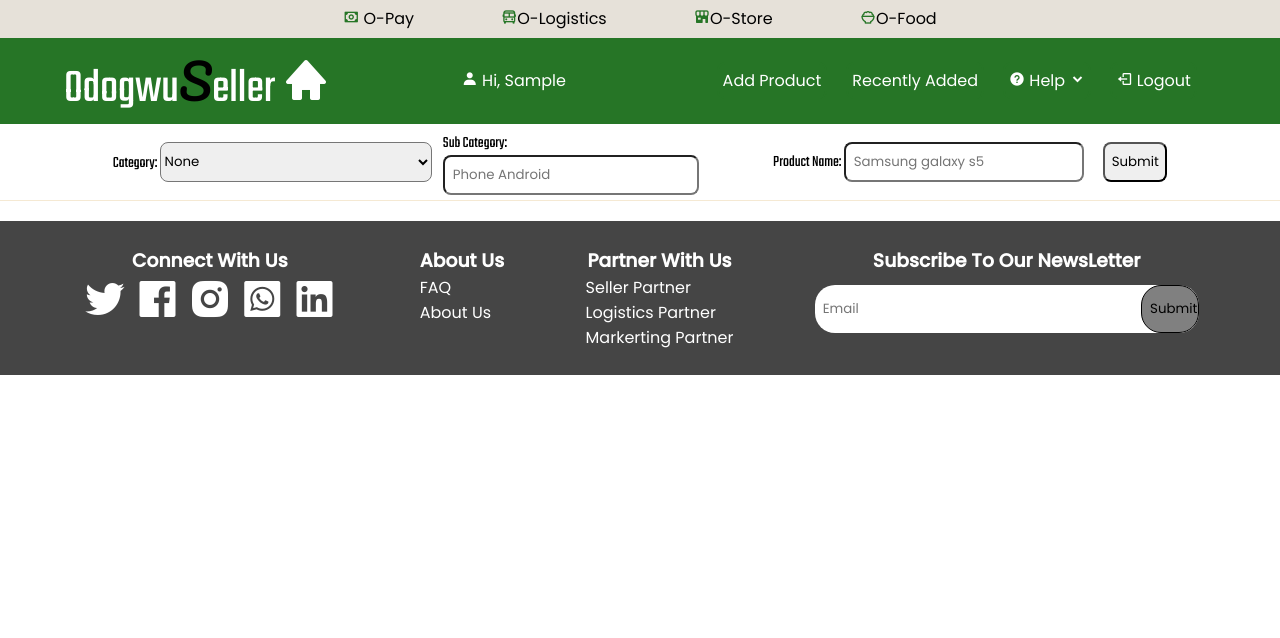
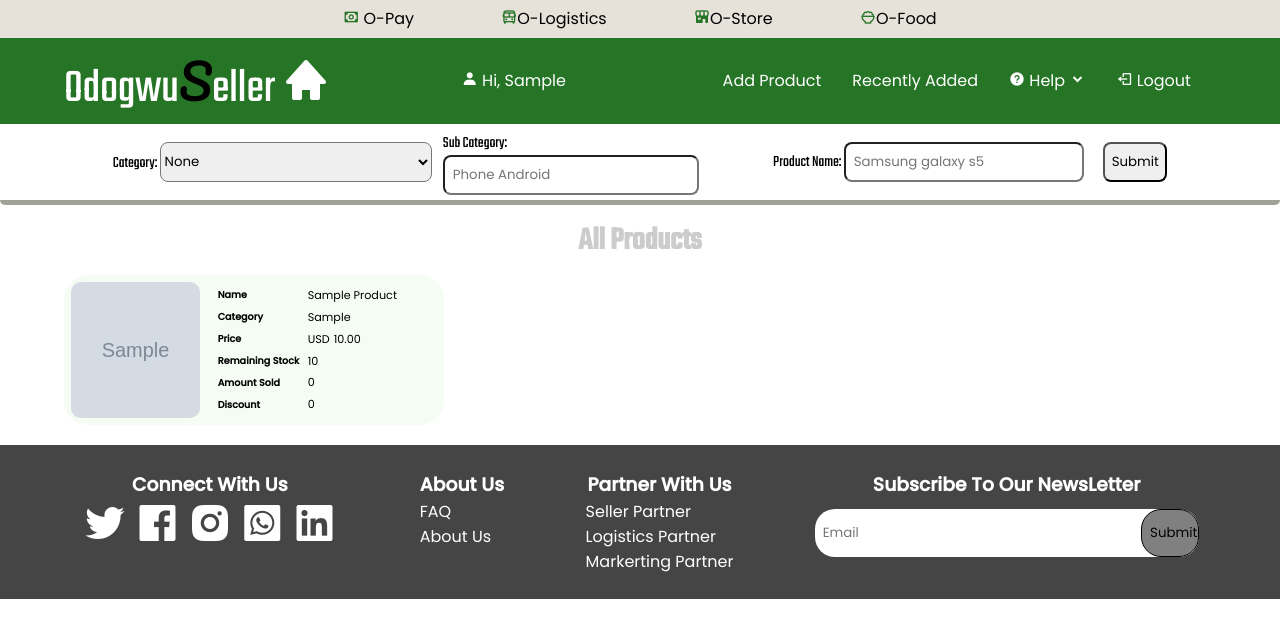
Before and after one commit to binael/OdogwuStore, a Flask app: page /o-seller in a window 1280 px wide. Shown: the top 638 px of the page. Run offline with Flask 3, Linux system fonts and the light colour scheme; a user stored in the database is signed in; tables that the repository leaves empty hold one stand-in row (values such as "Sample post"); grey boxes marked "Sample" are stand-in pictures; some libraries are stand-ins or nearby versions.

Commit message:
feat: implemented routes and templates for homepage

```diff
--- a/api/models/buyer_model.py
+++ b/api/models/buyer_model.py
@@ -21,6 +21,7 @@ class Buyer(UserMixin, BaseModel):
     phone = db.Column(db.String(30), unique=True, nullable=False)
     address = db.Column(db.String(240))
     image = db.Column(db.String(240))
+    email_activated =db.Column(db.Boolean, default=False, nullable=False)
 
     favorites = db.relationship("Favorite", backref="buyers", lazy=True)
     purchases = db.relationship("Purchase", backref="buyers", lazy=True)
--- a/api/models/seller_model.py
+++ b/api/models/seller_model.py
@@ -23,6 +23,7 @@ class Seller(UserMixin, BaseModel):
     address = db.Column(db.String(240))
     bio = db.Column(db.String(240))
     image = db.Column(db.String(240), nullable=False)
+    email_activated =db.Column(db.Boolean, default=False, nullable=False)
 
     products = db.relationship('Product', backref='sellers', lazy=True)
 
--- a/api/routes/seller/seller_auth.py
+++ b/api/routes/seller/seller_auth.py
@@ -71,6 +71,7 @@ def sign_up():
 
         upload_result = upload(form.image.data, folder="/o-store/seller")
         image_file = upload_result["secure_url"]
+        # image_file = "images"
 
         firstname = form.firstname.data.title()
         lastname = form.lastname.data.title()
--- a/api/routes/seller/seller_routes.py
+++ b/api/routes/seller/seller_routes.py
@@ -1,13 +1,10 @@
 """
 """
 
-# Test Imports
-from werkzeug.utils import secure_filename
-import os
-# End od test imports
-
 from api.utils.flaskforms import SellerSearchForm, SubscribeForm, AddProductForm
 from api.models import Product
+from api.models import Review
+from api.models import Purchase
 
 from flask import Blueprint, render_template, request, flash
 from flask_login import login_required, current_user
@@ -26,12 +23,20 @@ def homepage():
     form = SellerSearchForm()
     subscribe = SubscribeForm()
 
+    # objects from db
+    products = Product.query.filter_by(seller_id=current_user.id).all()
+
     if form.validate_on_submit() and request.method == "POST":
-        return render_template("homePage.html", form=form, subscribe=subscribe, firstname=current_user.firstname.title())
+        return render_template("homePage.html",
+                               form=form,
+                               subscribe=subscribe,
+                               user=current_user
+                               )
     return render_template("homePage.html",
                            form=form,
                            subscribe=subscribe,
-                           user=current_user
+                           user=current_user,
+                           products=products
                            )
 
 
@@ -42,17 +47,6 @@ def add():
     form = AddProductForm()
 
     if form.validate_on_submit() and request.method == "POST":
-        # if not form.image.data:
-        #     return "No input"
-        # elif form.image.data.filename == "":
-        #     return f"none {form.image.data.filename}"
-        # else:
-        #     image_file = form.image.data
-        #     filename = secure_filename(image_file.filename)
-        #     image_file.save(os.path.join("images", filename))
-        #     image_file.save(os.path.join("images", filename))
-        #     return f"File Saved: {filename}"
-
         image_file = form.image.data
         upload_result = upload(image_file, folder="o-store/product")
         image_file = upload_result["secure_url"]
@@ -76,3 +70,29 @@ def add():
                            subscribe=subscribe,
                            user=current_user
                            )
+
+
+@seller.route("/<link>", strict_slashes=False, methods=['GET', 'POST', 'DELETE', 'PUT'])
+@login_required
+def product(link):
+    """_summary_
+
+	Args:
+		name (str): _description_
+	"""
+
+    product = Product.query.filter_by(link=link).first()
+    review = Review.query.filter_by(product_id=product.id).all()
+    purchase = Purchase.query.filter_by(product_id=product.id).all()
+
+    # forms
+    form = AddProductForm(obj=product)
+    subscribe = SubscribeForm()
+
+    return render_template("productPage.html",
+                           form=form,
+                           subscribe=subscribe,
+                           product=product,
+                           review=review,
+                           purchase=purchase,
+                           user=current_user)
--- a/api/routes/seller/static/styles/base.css
+++ b/api/routes/seller/static/styles/base.css
@@ -118,10 +118,13 @@ li {
 
 /* - Start of style for filter - */
 .filter {
-	margin-top: 5px;
+	padding-top: 5px;
 	width: 100%;
 	padding-bottom: 5px;
-	border-bottom:  rgb(245, 233, 211) 1px solid;
+	border-bottom:  rgb(160, 160, 151) 5px solid;
+	background-color: white;
+	border-bottom-left-radius: 5px;
+	border-bottom-right-radius: 5px;
 }
 .search-form {
 	display: flex;
--- a/api/routes/seller/static/styles/home.css
+++ b/api/routes/seller/static/styles/home.css
@@ -1,206 +1,157 @@
-/* - Style for main - */
-main {
-	width: 95%;
+.page-header {
+	margin-top: 1%;
+	width: 100%;
+	text-align: center;
+	font-family: 'Teko', 'Poppins', sans-serif;
+	color: rgba(0, 0, 0, 0.2)
+}
+
+.main {
+	width: 90%;
+	display: flex;
+	flex-wrap: wrap;
+	justify-content: space-between;
+	align-items: center;
 	margin: auto;
 }
 
-/* Start style for home */
-.home {
-	display: flex;
-	justify-content:space-between;
-	align-items: center;
-	height: 500px;
-	margin-top: 20px;
+.main::after {
+	content: "";
+	width: 33%;
 }
 
-/*  Start of Style for home category */
-.category {
-	background-color: lightgray;
-	width: 18%;
-	height: 100%;
-	border-radius: 25px;
-	padding: 15px;
-	box-shadow: 2px 2px 5px rgba(0, 0, 0, 0.2);
-}
-
-.category a {
-	display: block;
-	color: black;
-	text-align: center;
-	font-size: 0.9em;
-	text-transform: none;
-	padding-top: 8px;
-	padding-bottom: 8px;
-}
-
-.category a:nth-child(1) {
-	padding-top: 5px;
-}
-
-.category a:hover {
-	color: var(--link-hover-color);
-}
-
-.category hr {
-	color: rgba(226, 80, 22, 0.09);
-}
-/* End of Style for home category */
-
-/** Start of style for home slideshow**/
-.image-slide {
-	width: 80%;
-	height: 100%;
+.empty-box {
+	margin: 10% auto;
+	background-color: var(--bg-color);
+	width: 60%;
+	height: 200px;
+	color: #454545;
+	box-shadow: 0 1px 0 #ccc, 0 2px 0 #c9c9c9, 0 3px 0 #bbb, 0 0px 0 #b9b9b9, 0 5px 0 rgba(125, 125, 125, 0.2), 0 6px 1px rgba(0, 0, 0, 0.2), 0 0 5px rgba(0, 0, 0, 0.2), 0 1px 3px rgba(0, 0, 0, 0.2), 0 3px 5px rgba(0, 0, 0, 0.2), 0 5px 10px rgba(0, 0, 0, 0.2), 0 10px 10px rgba(0, 0, 0, 0.2), 0 20px 20px rgba(0, 0, 0, 0.2), 0 0 4px white, 0 0px 3px white, 1px 1px 5px rgba(255, 155, 0, 0.37), 1px 1px 10px rgba(102, 60, 0, 0.5);
+	border-radius:20px;
+	position: relative;
 	display: flex;
 	align-items: center;
 	justify-content: center;
 }
 
-.swiper {
-	height: 100%;
-	width: 100%;
-	border-radius: 25px;
+.no-product-found {
+	width: 80%;
+	height: 50%;
+	margin: auto;
 }
 
-.swiper-slide a img {
-	height: 100%;
-	width: 100%;
-	border-radius: 25px;
+.no-product-found p {
+	font-family: 'Teko', 'Poppins', sans-serif;
+	font-size: 4rem;
+	color: white;
+	text-align: center;
 }
 
-.swiper .swiper-pagination-bullet-active {
-	background: white;
+.new-product {
+	width: 100%;
+	height: 100%;
+	border-bottom-right-radius: 20px;
+	border-top-left-radius: 20px;
+	margin: auto;
+	position: absolute;
+	right: 0;
+	bottom: 0;
+	height: 20%;
+	width: 30%;
+	background-color: #d3cdcd;
+	align-content: center;
+	text-align: center;
+	padding-top: 1%;
+	color: black;
 }
 
-.swiper .swiper-button-prev, .swiper .swiper-button-next {
+.new-product:hover {
+	background-color: #454545;
 	color: white;
 }
 
-.swiper .swiper-button-prev:hover, .swiper .swiper-button-next:hover {
-	background-color: rgba(0, 0, 0, 0.25);
-	width: 40px
-}
-/** End of style for home slideshow **/
-
-/* Start of Style for item pictures section */
-.item-pictures {
-	width: 100%;
-	height: 70vh;
-	box-shadow: 2px 2px 5px rgba(0, 0, 0, 0.2);
+/** Start of Style for each product */
+.each-product {
+	margin-right: auto;
+	width: 33%;
+	background-color: rgba(185, 231, 183, 0.15);
+	height: 150px;
 	display: flex;
-	flex-wrap: wrap;
+	justify-content: space-evenly;
 	align-items: center;
-	justify-content: space-evenly;
-	background-color: rgba(253, 68, 0, 0.06);
-	margin-top: 20px;
 	border-radius: 25px;
+	margin-top: 1%;
 }
 
-.product-picture {
-	height: 48%;
-	width: 16%;
-	background-color: white;
-	border-radius: 20px;
+.product-image {
+	width: 40%;
+	height: 100%;
+}
+
+.image-container {
+	width: 100%;
+	height: 100%;
+	padding: 5%;
+	display: flex;
+	align-content: center;
+}
+
+.image-box {
+	width: 100%;
+	height: 100%;
+	margin: auto;
+	border-radius: 10px;
+}
+
+.detail-edit {
+	width: 66%;
+	height: 100%;
+	padding: 1%;
 	position: relative;
 }
 
-.product-picture p {
-	z-index: 500;
+table {
 	width: 100%;
-	background-color: rgba(0, 0, 0, 0.4);
-	position: absolute;
-	bottom: 0;
-	border-bottom-left-radius: 20px;
-	border-bottom-right-radius: 20px;
-	text-align: center;
+	height: 100%;
+	padding: 2%;
 }
 
-.product-picture:hover {
-	height: 48.2%;
-	box-shadow: rgba(0, 0, 0, 0.4);
+th, td {
+	text-align: left;
+	color: black;
 }
 
-.product-picture img {
-	width: 100%;
-	height: 100%;
-	border-radius: 20px;
-}
-/** End of items pictures section **/
-
-/* Start for group-box */
-.group-box {
-	position: relative;
-	width: 100%;
-	height: 45vh;
-	background-color: rgba(253, 68, 0, 0.06);
-	box-shadow: 2px 2px 5px rgba(0, 0, 0, 0.2);
-	margin-top: 40px;
-	border-radius: 25px;
+th {
+	font-size: 0.6rem;
+	width: 5.5rem;
 }
 
-
-.group-box h3 {
-	position: absolute;
-	top: 0;
-	text-align: center;
-	width: 100%;
-	background-color: lightgray;
-	border-top-right-radius: 25px;
-	border-top-left-radius: 25px;
+td span {
+	margin-right: 4px;
 }
 
-.group-box div {
-	width: 100%;
-	height: 40vh;
-	display: flex;
-	align-items: center;
-	justify-content: space-evenly;
-	position: absolute;
-	bottom: 0;
+td {
+	font-size: 0.7rem;
 }
 
-.sec-picture {
-	height: 98%;
-	border-radius: 30px;
-	width: 16%;
-	background-color: white;
-	position: relative;
+/* .addproduct-box {
+	width: 100%;
+	height: 15%;
+	background-color: #d3cdcd;
+	color: black;
+	position: absolute;
+	left: 0;
+	bottom: 0;
+	border-bottom-right-radius: 25px;
+	border-top-left-radius: 25px;
+	align-content: center;
+	text-align: center;
+	display: none;
+} */
+
+.each-product:hover {
+	box-shadow: 0 1px 0 #ccc, 0 2px 0 #c9c9c9, 0 3px 0 #bbb, 0 0px 0 #b9b9b9, 0 5px 0 rgba(125, 125, 125, 0.2), 0 6px 1px rgba(0, 0, 0, 0.2), 0 0 5px rgba(0, 0, 0, 0.2), 0 1px 3px rgba(0, 0, 0, 0.2), 0 3px 5px rgba(0, 0, 0, 0.2), 0 5px 10px rgba(0, 0, 0, 0.2), 0 10px 10px rgba(0, 0, 0, 0.2), 0 20px 20px rgba(0, 0, 0, 0.2), 0 0 4px white, 0 0px 3px white, 1px 1px 5px rgba(255, 155, 0, 0.37), 1px 1px 10px rgba(102, 60, 0, 0.5);
 }
-
-.sec-picture p {
-	z-index: 500;
-	width: 100%;
-	background-color: rgba(0, 0, 0, 0.4);
-	position: absolute;
-	bottom: 0;
-	border-bottom-left-radius: 30px;
-	border-bottom-right-radius: 30px;
-	text-align: center;
+.each-product:hover section a {
+	display: block;
 }
-
-.sec-picture:hover {
-	height: 99.2%;
-	box-shadow: rgba(0, 0, 0, 0.4);
-}
-
-.sec-picture img {
-	width: 100%;
-	height: 100%;
-	border-radius: 30px;
-}
-
-/* Start of style for summary*/
-.summary {
-	margin-top: 20px;
-}
-.summary h3 {
-	margin-bottom: 2px;
-	font-family: 'Pacifico','Teko', 'Poppins', cursive, sans-serif;
-	font-size: 1.4em;
-	color: rgba(0, 0, 0, 0.7)
-}
-
-.summary p {
-	text-transform: none;
-	font-size: 0.9em;
-}
-/** End of Summary **/
--- a/api/routes/seller/templates/homePage.html
+++ b/api/routes/seller/templates/homePage.html
@@ -5,5 +5,56 @@
 {% block css %}
 <link rel="stylesheet" type="text/css" href="{{ url_for('.static', filename='styles/home.css') }}">
 {% endblock %}
+{% block non_user %}{% endblock %}
 
-{% block non_user %}{% endblock %}
+{% block main %}
+{% if not products %}
+<div class="empty-box">
+	<div class="no-product-found">
+		<p>No Product Found</p>
+	</div>
+	<a href="{{ url_for('seller.add') }}" class="new-product">Add Product</a>
+</div>
+{% else %}
+	<h1 class="page-header">All Products</h1>
+	<div class="main">
+		{% for product in products %}
+			<a class="each-product" href="{{ url_for('seller.product', link='product.link') }}">
+				<section class="product-image">
+					<div class="image-container">
+						<img src="{{ product.image }}" alt="{{ product.name.split(' ')[0] }}" class="image-box">
+					</div>
+				</section>
+				<section class="detail-edit">
+					<table>
+						<tr class="row-name">
+							<th>Name</th>
+							<td>{{ product.name if product.name|length < 22 else product.name[:20] + "..." }}</td>
+						</tr>
+						<tr>
+							<th>Category</th>
+							<td>{{ product.category if product.category|length < 20 else product.category[:20] + "..." }}</td>
+						</tr>
+						<tr>
+							<th>Price</th>
+							<td><span>{{ product.currency }}</span>{{ product.price }}</td>
+						</tr>
+						<tr>
+							<th>Remaining Stock</th>
+							<td>{{ product.stock_remaining }}</td>
+						</tr>
+						<tr>
+							<th>Amount Sold</th>
+							<td>{{ product.total_stock - product.stock_remaining }}</td>
+						</tr>
+						<tr>
+							<th>Discount</th>
+							<td>{{ product.discount }}</td>
+						</tr>
+					</table>
+				</section>
+			</a>
+		{% endfor %}
+	</div>
+	{% endif %}
+{% endblock %}
```
Also changed, not shown: api/models/product_model.py (+10 -20 lines), api/routes/seller/templates/productPage.html (added, +8 -0 lines), api/utils/flaskforms.py (+22 -5 lines), api/utils/helpers.py (+11 -0 lines).
